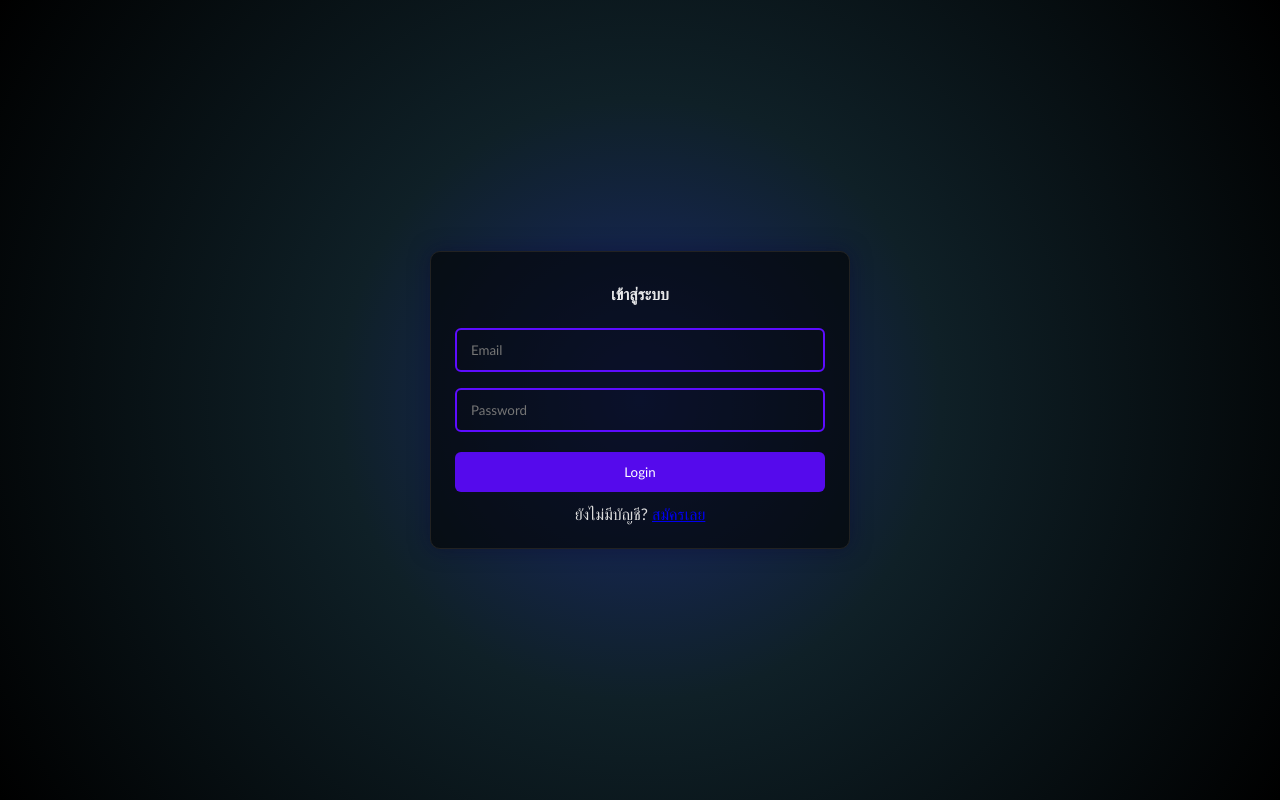
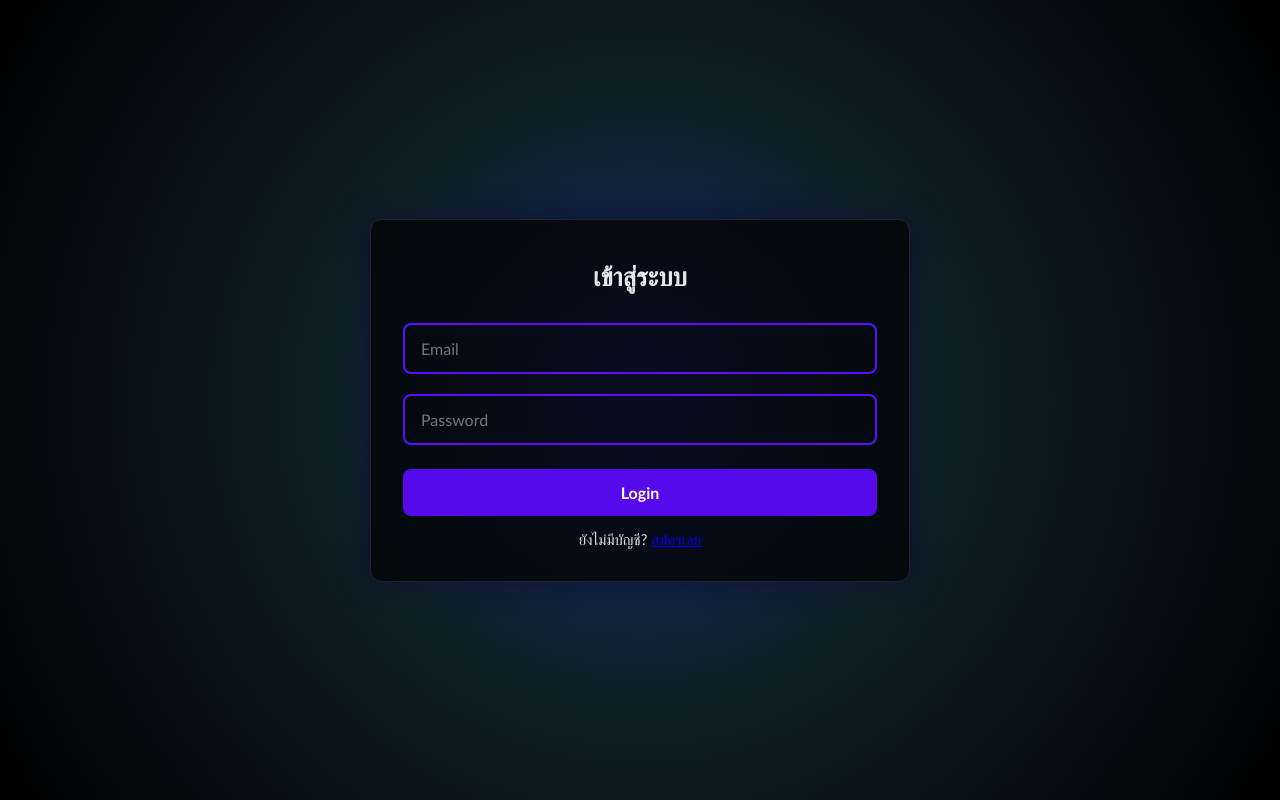
Before and after one commit to L-Jirayu/task-management-front, a React (Vite) app: page /login in a window 1280 px wide. Built offline with nearby package versions, Linux system fonts and the light colour scheme; no server answers.

Commit message:
update css of login/signup

```diff
--- a/src/css/LoginPage.css
+++ b/src/css/LoginPage.css
@@ -2,52 +2,68 @@
 .auth-container,
 .login-container,
 .signup-container {
-  width: min(420px, 92vw);
-  margin: 5vh auto;
-  padding: 24px;
-  background: rgba(0,0,0,0.6);
+  width: min(540px, 95vw);   /* ⬅️ เดิม 420px → ขยายเป็น 540px */
+  margin: 8vh auto;          /* เว้นด้านบนล่างมากขึ้น */
+  padding: 32px;             /* เดิม 24px → เพิ่ม padding */
+  background: rgba(0,0,0,0.7);
   border: 1px solid #222;
-  border-radius: 10px;
+  border-radius: 12px;
   color: #fff;
-  box-shadow: 0 0 20px rgba(10, 10, 50, 0.5);
+  box-shadow: 0 0 30px rgba(10, 10, 50, 0.6);
 }
 
 .auth-container h2,
 .login-container h2,
 .signup-container h2 {
-  margin-bottom: 16px;
+  margin-bottom: 20px;
   text-align: center;
+  font-size: 26px;  /* เดิมไม่มี → เพิ่มให้หัวข้อใหญ่ขึ้น */
 }
 
 .auth-container form input,
 .login-container form input,
 .signup-container form input {
   width: 100%;
-  padding: 12px 14px;
-  margin: 8px 0;
-  border-radius: 6px;
-  border: 2px solid #5d0cff;
+  padding: 14px 16px;   /* เดิม 12px → เพิ่มขนาด */
+  margin: 10px 0;
+  border-radius: 8px;
+  border: 2.5px solid #5d0cff;
   outline: none;
   background: transparent;
   color: #fff;
+  font-size: 16px;      /* เพิ่มขนาด font */
 }
 
 .auth-container form button,
 .login-container form button,
 .signup-container form button {
   width: 100%;
-  margin-top: 12px;
-  padding: 12px 16px;
+  margin-top: 14px;
+  padding: 14px 18px;   /* ปุ่มใหญ่ขึ้น */
   border: 0;
-  border-radius: 6px;
+  border-radius: 8px;
   background: linear-gradient(90deg, #550aec, #550aec);
   color: #fff;
+  font-size: 16px;      /* ปุ่มตัวใหญ่ขึ้น */
+  font-weight: 600;
   cursor: pointer;
+  transition: transform 0.2s ease, box-shadow 0.2s ease;
 }
 
-.form-error { color: #ff6b6b; margin-top: 6px; }
-.form-ok { color: #4dff9a; margin-top: 6px; }
+.auth-container form button:hover,
+.login-container form button:hover,
+.signup-container form button:hover {
+  transform: translateY(-2px);
+  box-shadow: 0 4px 8px rgba(0,0,0,.4);
+}
 
-.signup-redirect, .login-link {
-  margin-top: 12px; text-align: center; color: #ddd;
+.form-error { color: #ff6b6b; margin-top: 6px; font-size: 14px; }
+.form-ok { color: #4dff9a; margin-top: 6px; font-size: 14px; }
+
+.signup-redirect,
+.login-link {
+  margin-top: 14px;
+  text-align: center;
+  color: #ddd;
+  font-size: 15px;
 }
--- a/src/css/SignupPage.css
+++ b/src/css/SignupPage.css
@@ -2,52 +2,68 @@
 .auth-container,
 .login-container,
 .signup-container {
-  width: min(420px, 92vw);
-  margin: 5vh auto;
-  padding: 24px;
-  background: rgba(0,0,0,0.6);
+  width: min(540px, 95vw);   /* ⬅️ เดิม 420px → ขยายเป็น 540px */
+  margin: 8vh auto;          /* เว้นด้านบนล่างมากขึ้น */
+  padding: 32px;             /* เดิม 24px → เพิ่ม padding */
+  background: rgba(0,0,0,0.7);
   border: 1px solid #222;
-  border-radius: 10px;
+  border-radius: 12px;
   color: #fff;
-  box-shadow: 0 0 20px rgba(10, 10, 50, 0.5);
+  box-shadow: 0 0 30px rgba(10, 10, 50, 0.6);
 }
 
 .auth-container h2,
 .login-container h2,
 .signup-container h2 {
-  margin-bottom: 16px;
+  margin-bottom: 20px;
   text-align: center;
+  font-size: 26px;  /* เดิมไม่มี → เพิ่มให้หัวข้อใหญ่ขึ้น */
 }
 
 .auth-container form input,
 .login-container form input,
 .signup-container form input {
   width: 100%;
-  padding: 12px 14px;
-  margin: 8px 0;
-  border-radius: 6px;
-  border: 2px solid #5d0cff;
+  padding: 14px 16px;   /* เดิม 12px → เพิ่มขนาด */
+  margin: 10px 0;
+  border-radius: 8px;
+  border: 2.5px solid #5d0cff;
   outline: none;
   background: transparent;
   color: #fff;
+  font-size: 16px;      /* เพิ่มขนาด font */
 }
 
 .auth-container form button,
 .login-container form button,
 .signup-container form button {
   width: 100%;
-  margin-top: 12px;
-  padding: 12px 16px;
+  margin-top: 14px;
+  padding: 14px 18px;   /* ปุ่มใหญ่ขึ้น */
   border: 0;
-  border-radius: 6px;
+  border-radius: 8px;
   background: linear-gradient(90deg, #550aec, #550aec);
   color: #fff;
+  font-size: 16px;      /* ปุ่มตัวใหญ่ขึ้น */
+  font-weight: 600;
   cursor: pointer;
+  transition: transform 0.2s ease, box-shadow 0.2s ease;
 }
 
-.form-error { color: #ff6b6b; margin-top: 6px; }
-.form-ok { color: #4dff9a; margin-top: 6px; }
+.auth-container form button:hover,
+.login-container form button:hover,
+.signup-container form button:hover {
+  transform: translateY(-2px);
+  box-shadow: 0 4px 8px rgba(0,0,0,.4);
+}
 
-.signup-redirect, .login-link {
-  margin-top: 12px; text-align: center; color: #ddd;
+.form-error { color: #ff6b6b; margin-top: 6px; font-size: 14px; }
+.form-ok { color: #4dff9a; margin-top: 6px; font-size: 14px; }
+
+.signup-redirect,
+.login-link {
+  margin-top: 14px;
+  text-align: center;
+  color: #ddd;
+  font-size: 15px;
 }
```
